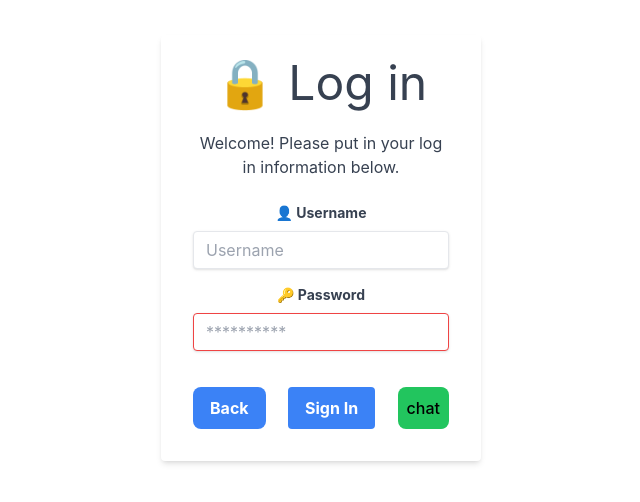
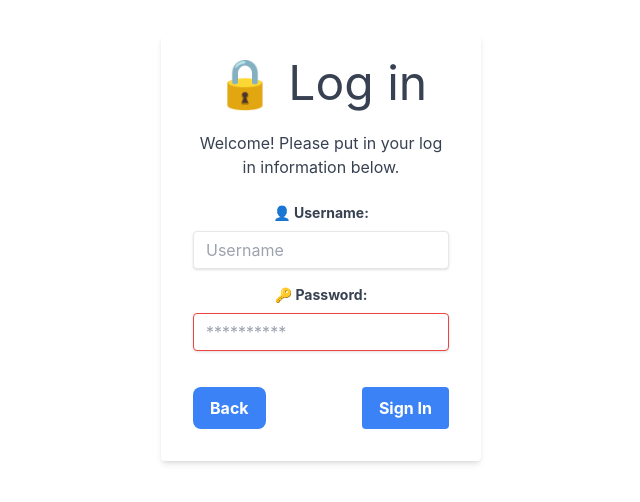
Before and after one commit to CalleTrogen/chatify-app, a React (Vite) app: page /login in a window 1280 px wide. Shown: the part 144-646 px from the top of the page, without its empty margins (319-959 px from the left). Built offline with nearby package versions, Linux system fonts and the light colour scheme.

Commit message:
Log in function with jwt done

```diff
--- a/src/comp/Chat.jsx
+++ b/src/comp/Chat.jsx
@@ -1,7 +1,12 @@
+import { NavLink } from "react-router-dom";
+
 function Chat() {
     return (
         <>
-            <h1>This is Chat</h1>
+            <h1>This is Chat</h1><br />
+            <NavLink to='/'>
+                <button className="bg-blue-500 hover:bg-blue-700 text-white font-bold py-2 px-4">Back</button>
+            </NavLink>
         </>
     )
 }
--- a/src/comp/Login.jsx
+++ b/src/comp/Login.jsx
@@ -1,9 +1,38 @@
 import { useState, useEffect } from "react"
-import { NavLink } from "react-router-dom";
+import { NavLink, useNavigate } from "react-router-dom";
 
 
 function Login() {
+    const [username, setUsername] = useState('');
+    const [password, setPassword] = useState('');
+    const [isAuthed, setIsAuthed] = useState(false);
+    const navigate = useNavigate();
+    const handleLogin = async () => {
 
+        const response = await fetch('https://chatify-api.up.railway.app/auth/token', {
+            method: 'POST',
+            headers: {
+                'Content-Type': 'application/json'
+            },
+            body: JSON.stringify({ username, password })
+        });
+
+        if (response.ok) {
+            const data = await response.json();
+
+            // Sparar JWT i sessionStorage
+            sessionStorage.setItem('jwt', data.token);
+            setIsAuthed(true);
+
+            // Lyckad inlogg
+            setTimeout(() => {
+                navigate('/chat');
+            }, 2000)
+        } else {
+            // Hantera fel vid inloggning
+            console.log('Log in failed');
+        }
+    };
 
     return (
         <div className="w-full max-w-xs">
@@ -12,29 +41,42 @@ function Login() {
                 <p className="text-gray-700">Welcome! Please put in your log in information below.</p><br></br>
                 <div className="mb-4">
                     <label className="block text-gray-700 text-sm font-bold mb-2" htmlFor="username">
-                        👤 Username
+                        👤 Username:
                     </label>
-                    <input className="shadow appearance-none border rounded w-full py-2 px-3 text-gray-700 leading-tight focus:outline-none focus:shadow-outline" id="username" type="text" placeholder="Username"></input>
+                    <input className="shadow appearance-none border rounded w-full py-2 px-3 text-gray-200 leading-tight focus:outline-none focus:shadow-outline"
+                        id="username"
+                        type="text"
+                        placeholder="Username"
+                        value={username}
+                        onChange={(e) => setUsername(e.target.value)}>
+                    </input>
                 </div>
                 <div className="mb-6">
                     <label className="block text-gray-700 text-sm font-bold mb-2" htmlFor="password">
-                        🔑 Password
+                        🔑 Password:
                     </label>
-                    <input className="shadow appearance-none border border-red-500 rounded w-full py-2 px-3 text-gray-700 mb-3 leading-tight focus:outline-none focus:shadow-outline" id="password" type="password" placeholder="**********"></input>
+                    <input className="shadow appearance-none border border-red-500 rounded w-full py-2 px-3 text-gray-200 mb-3 leading-tight focus:outline-none focus:shadow-outline"
+                        id="password"
+                        type="password"
+                        placeholder="**********"
+                        value={password}
+                        onChange={(e) => setPassword(e.target.value)}>
+                    </input>
 
                 </div>
                 <div className="flex items-center justify-between">
                     <NavLink to='/'>
                         <button className="bg-blue-500 hover:bg-blue-700 text-white font-bold py-2 px-4">Back</button>
                     </NavLink>
-                    <button onClick={Login} className="bg-blue-500 hover:bg-blue-700 text-white font-bold py-2 px-4 rounded focus:outline-none focus:shadow-outline" type="button">
+                    <button onClick={handleLogin} className="bg-blue-500 hover:bg-blue-700 text-white font-bold py-2 px-4 rounded focus:outline-none focus:shadow-outline" type="button">
                         Sign In
                     </button>
-                    <button className="bg-green-500 font-bold text-black p-2">
+                    {/* <button className="bg-green-500 font-bold text-black p-2">
                         <NavLink to='/chat'>chat</NavLink>
-                    </button>
+                    </button> */}
                 </div>
             </form>
+            {isAuthed && (<h1 className="text-white font-bold">Du loggas nu in... </h1>)}
         </div>
     )
 }
--- a/src/comp/Navbar.jsx
+++ b/src/comp/Navbar.jsx
@@ -2,6 +2,8 @@ import { NavLink } from "react-router-dom";
 import Register from "./Register";
 
 function Navbar() {
+    /* const [isAuthenticated, setIsAuthenticated] = useState(false); */
+
     return (
         <div className="drawer">
             <input id="my-drawer" type="checkbox" className="drawer-toggle" />
--- a/src/comp/ProtectedRoute.jsx
+++ b/src/comp/ProtectedRoute.jsx
@@ -1,11 +1,13 @@
 import { Navigate, Outlet } from 'react-router-dom';
+
+
 
 const ProtectedRoute = () => (
     /* TODO: Ändra så vi kollar på local-/sessionStorage för JWTn
        du skapar ju din login funktion och där i måste du sätta typ:
        sessionStorage.setItem('jwt', data.token)
     */
-    sessionStorage.getItem('isLoggedIn') ? (
+    sessionStorage.getItem('jwt') ? (
         <Outlet />
     ) : (
         <Navigate to="/login" replace state={{ protectedRoute: true }} />
--- a/src/comp/Register.jsx
+++ b/src/comp/Register.jsx
@@ -5,7 +5,6 @@ function Register() {
     const [csrfToken, setCsrfToken] = useState(null);
     const [username, setUsername] = useState('');
     const [password, setPassword] = useState('');
-    const [jwtToken, setJwtToken] = useState(null); //TODO: Flytta till 'Log in' komponenten
     const [email, setEmail] = useState('');
     const [avatarUrl, setAvatarUrl] = useState('');
     const avatars = Array.from({ length: 3 }, (_, index) =>
@@ -67,7 +66,6 @@ function Register() {
                         type="text"
                         className="grow"
                         placeholder="Email"
-                        /* onFocus={(e) => e.target.value = ''} */
                         onChange={(e) => setEmail(e.target.value)}
                     />
                 </label>
```
